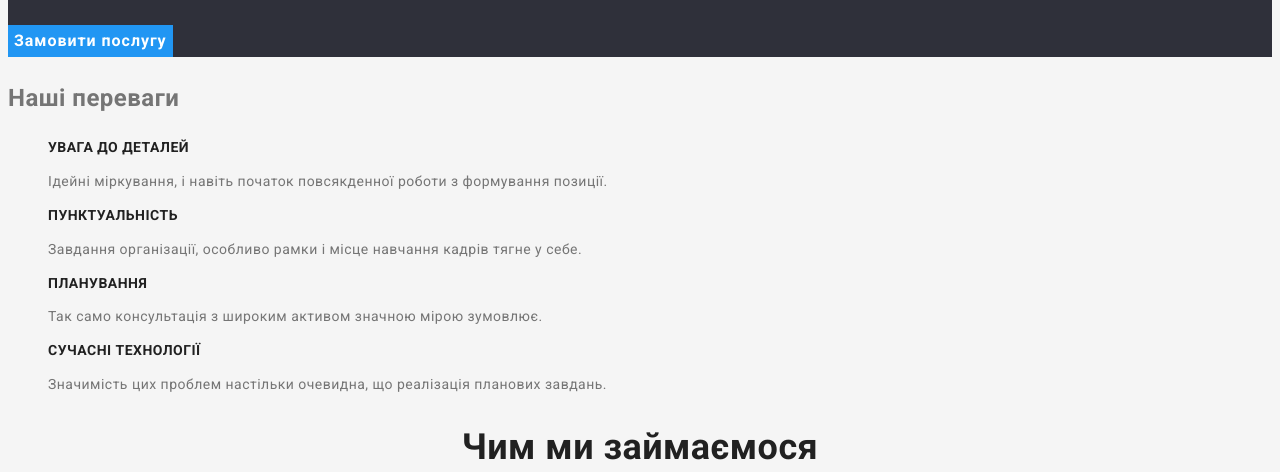
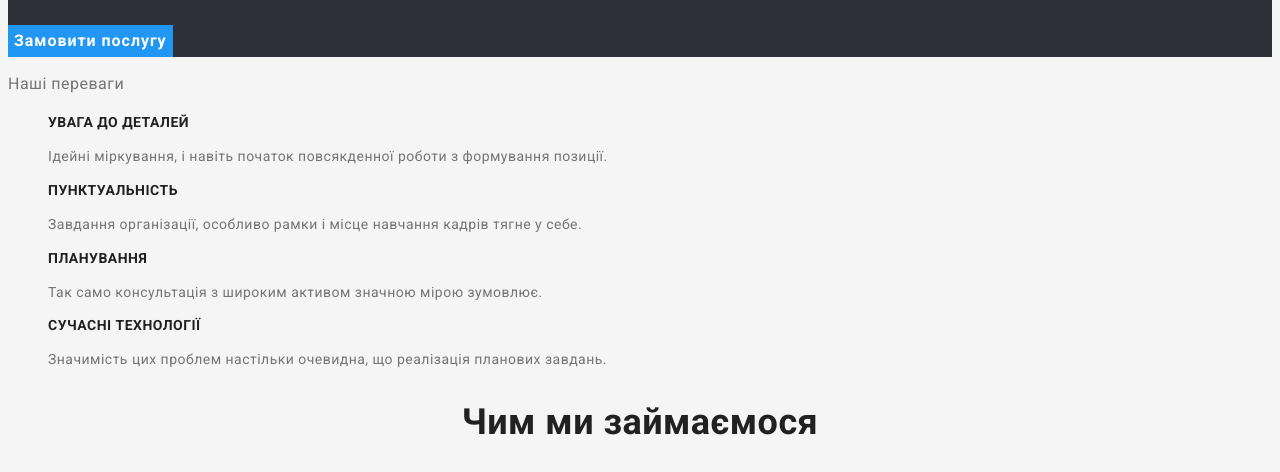
Before and after one commit to JeK566787/goit-markup-hw-02, a plain HTML site: page index.html in a window 1280 px wide. Shown: the part 326-798 px from the top of the page. Drawn offline with Linux system fonts and the light colour scheme.

Commit message:
withoutH

```diff
--- a/css/common.css
+++ b/css/common.css
@@ -10,7 +10,15 @@ li {
 img {
   vertical-align: top;
 }
-
+h1,
+h2,
+h3,
+h4,
+h5,
+h6 {
+  font-weight: inherit;
+  font-size: inherit;
+}
 /*---------------------------------------------------------------------------*/
 
 :root {
```
